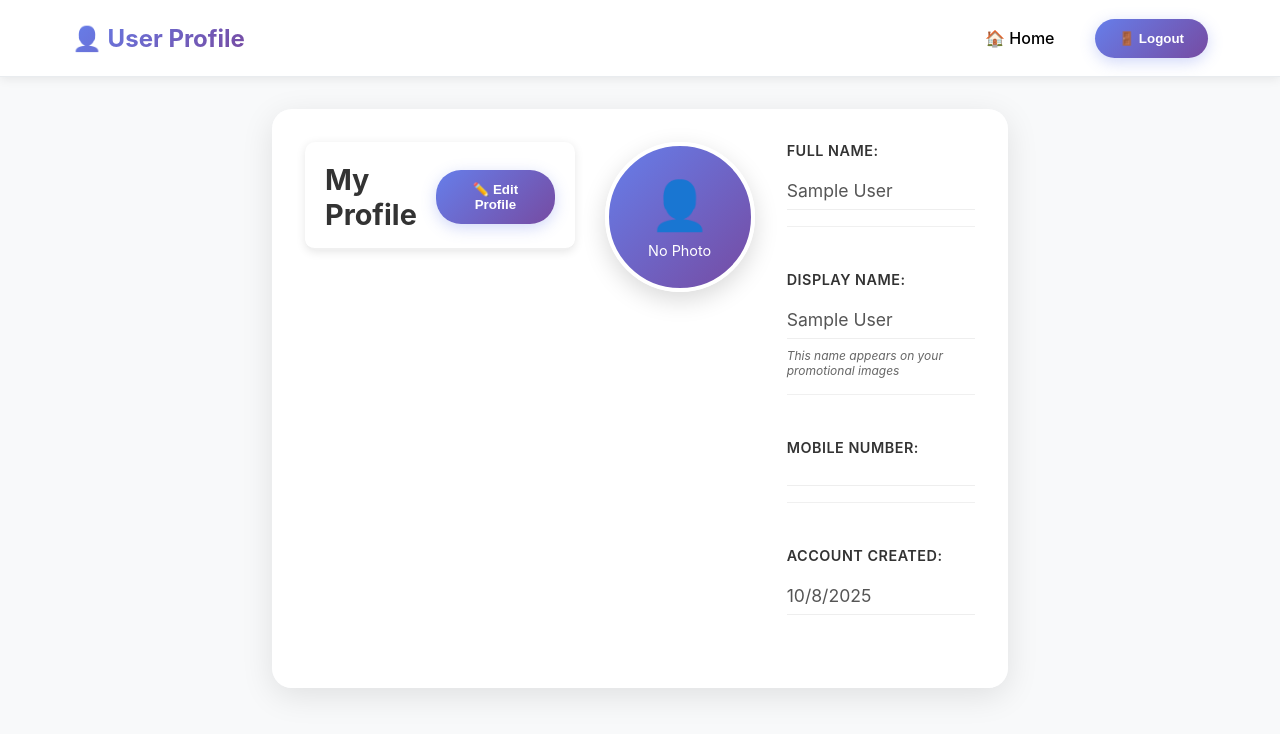
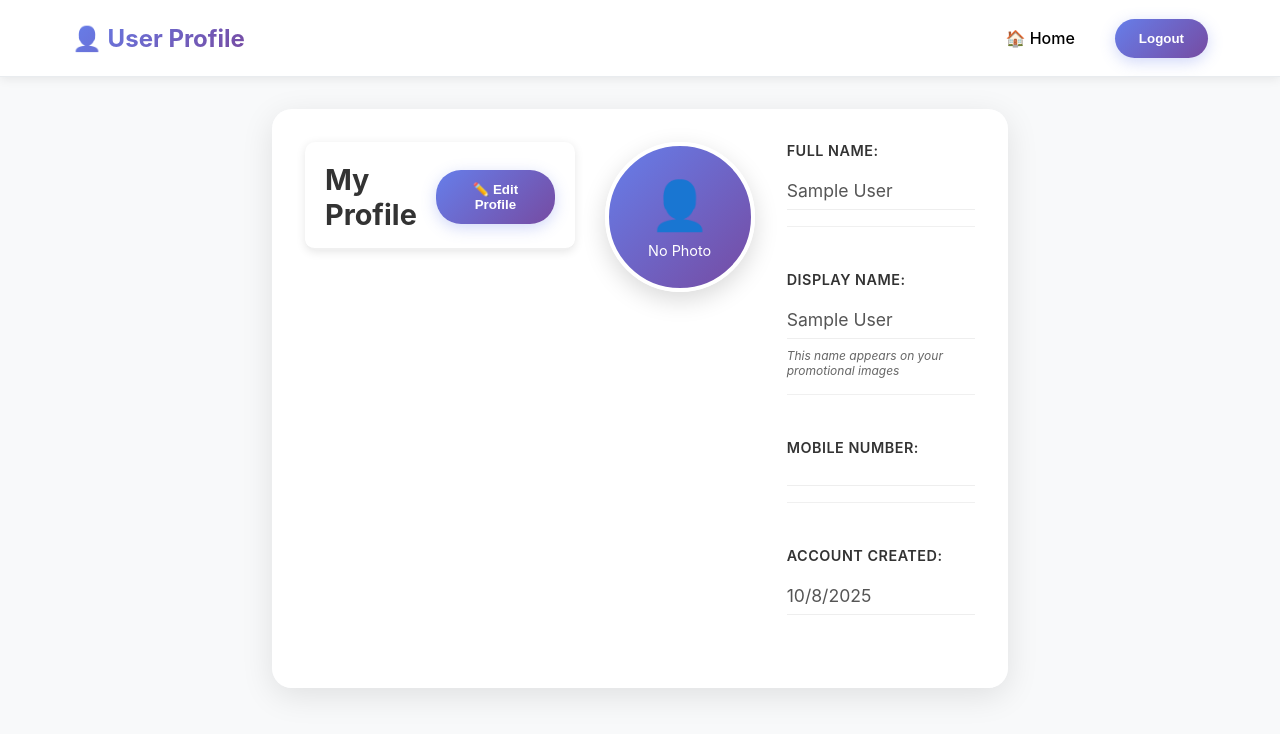
Before and after one commit to DevFarhanCoder/promotion, a React (Create React App) app in the folder frontend/: page /profile in a window 1280 px wide. Shown: the top 734 px of the page. Built offline with nearby package versions, Linux system fonts and the light colour scheme; sample sign-in values are in the browser's storage.

Commit message:
Adding Admin Dashboard All Users Page

```diff
--- a/frontend/src/pages/AllUsersManagement.js
+++ b/frontend/src/pages/AllUsersManagement.js
@@ -178,13 +178,13 @@ const AllUsersManagement = () => {
           </div>
           <div className="navbar-nav">
             <button onClick={() => navigate('/admin/dashboard')} className="nav-button">
-              🏠 Dashboard
+              Dashboard
             </button>
             <button onClick={() => navigate('/admin/users')} className="nav-button">
-              📊 Referral Network
+              Referral Network
             </button>
             <button onClick={handleLogout} className="nav-button">
-              🚪 Logout
+              Logout
             </button>
           </div>
         </div>
--- a/frontend/src/pages/Home.js
+++ b/frontend/src/pages/Home.js
@@ -163,7 +163,7 @@ const Home = () => {
               👤 Profile
             </Link>
             <button onClick={handleLogout} className="nav-button">
-              🚪 Logout
+              Logout
             </button>
           </div>
 
@@ -183,7 +183,7 @@ const Home = () => {
               }}
               className="nav-button"
             >
-              🚪 Logout
+              Logout
             </button>
           </div>
         </div>
--- a/frontend/src/pages/Profile.js
+++ b/frontend/src/pages/Profile.js
@@ -122,7 +122,7 @@ const Profile = () => {
               🏠 Home
             </Link>
             <button onClick={handleLogout} className="nav-button">
-              🚪 Logout
+              Logout
             </button>
           </div>
         </div>
```
